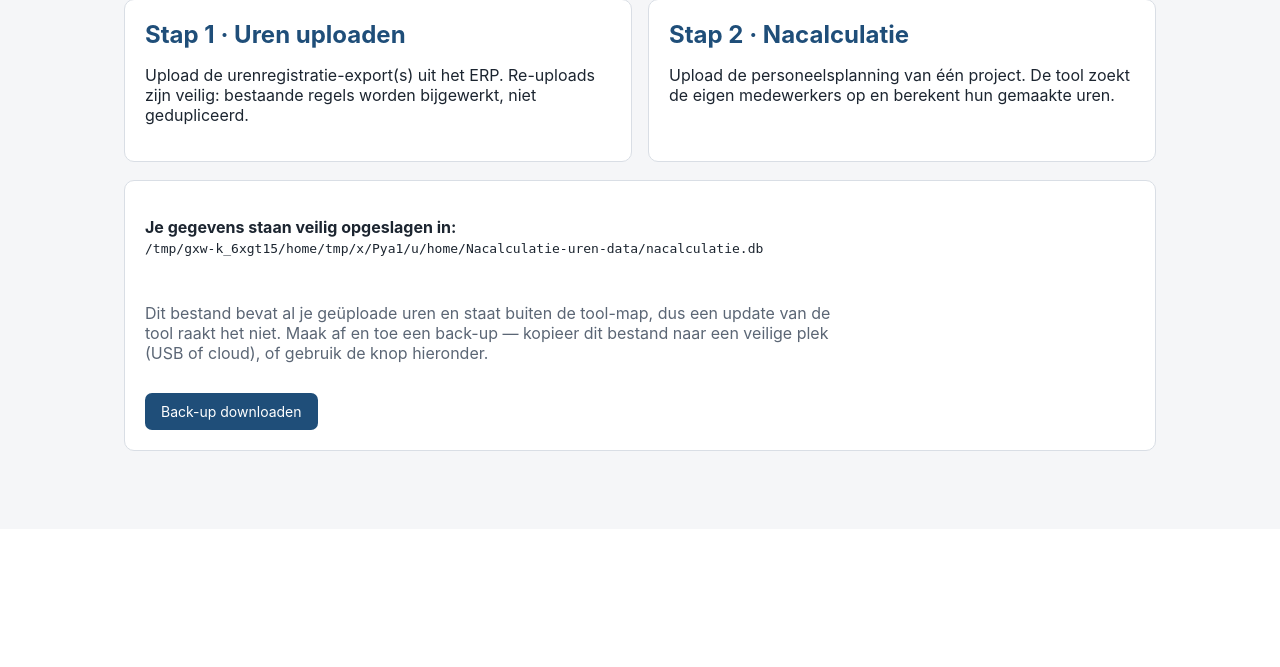
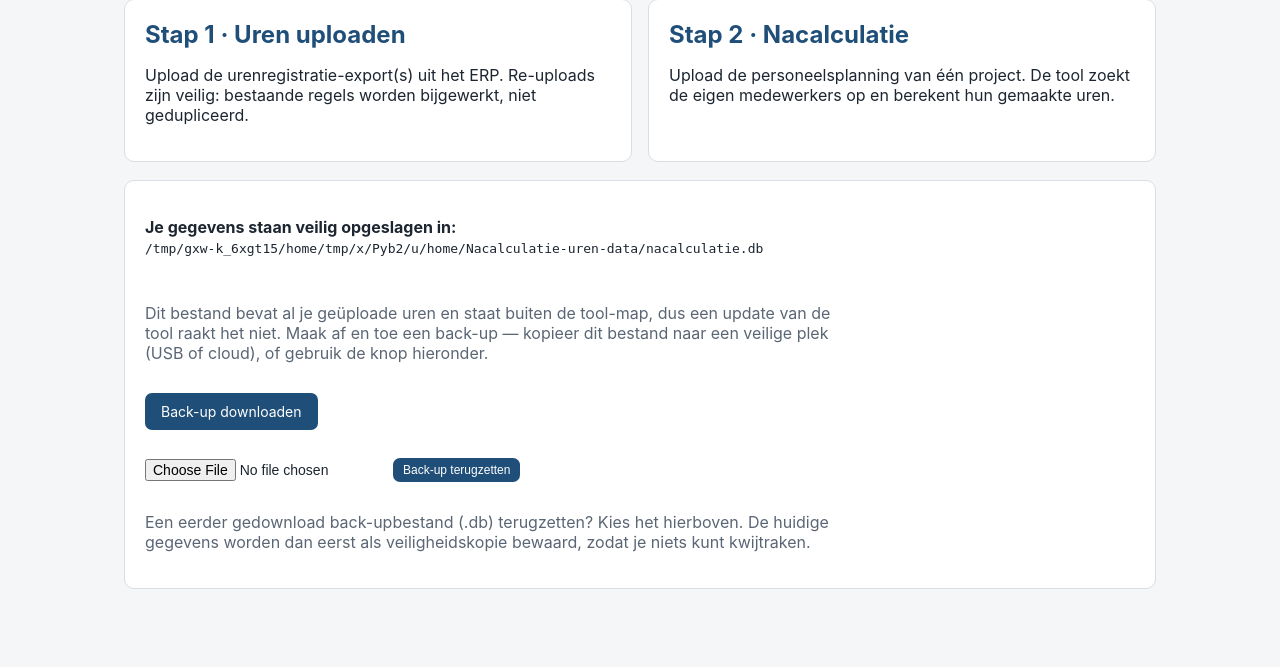
Before and after one commit to bjorndewit35-create/Nacalulatie-uren-tool, a Flask app: page / in a window 1280 px wide. Shown: the part 301-968 px from the top of the page. Before the commit the page ends 752 px from the top, so only its background shows below. Run offline with Flask 3, Linux system fonts and the light colour scheme; data comes from the database, SQL or seed files in the repository; data that the repository does not hold is empty.

Commit message:
Back-up terugzetten-knop op het dashboard (#9)
Herstellen van een gedownloade .db-back-up wordt net zo makkelijk als
downloaden, zonder technische stappen:
- db.py: is_geldige_db() (controleert op een SQLite-db met 'uren'-tabel)
  en herstel_db() (maakt eerst een veiligheidskopie van de huidige data,
  zet dan de back-up terug; weigert een ongeldig bestand zonder het doel
  aan te raken).
- app.py: POST /herstel achter de bestaande wachtwoord-gate; valideert,
  maakt een tijdstempel-veiligheidskopie en meldt de herstelde aantallen.
- index.html: uploadknop 'Back-up terugzetten' naast 'Back-up downloaden',
  met bevestigingsvraag.
- Tests: geldig/ongeldig herstel, veiligheidskopie, en de route. 31 groen.

https://claude.ai/code/session_01GzGRF98oozQnk2b5fR7wBC

Co-authored-by: Claude <noreply@anthropic.com>

```diff
--- a/app.py
+++ b/app.py
@@ -112,6 +112,38 @@ def backup():
         download_name=f"nacalculatie-backup-{datum}.db",
         mimetype="application/octet-stream",
     )
+
+
+@app.route("/herstel", methods=["POST"])
+def herstel():
+    bestand = request.files.get("backup")
+    if not bestand or not bestand.filename:
+        flash("Geen back-upbestand gekozen.", "fout")
+        return redirect(url_for("index"))
+    if not bestand.filename.lower().endswith(".db"):
+        flash("Kies een .db back-upbestand.", "fout")
+        return redirect(url_for("index"))
+    fd, tmp = tempfile.mkstemp(suffix=".db")
+    os.close(fd)
+    try:
+        bestand.save(tmp)
+        stempel = datetime.datetime.now().strftime("%Y%m%d-%H%M%S")
+        s = db.herstel_db(tmp, DB_PATH, f"{DB_PATH}.voor-herstel-{stempel}")
+    except ValueError:
+        flash("Dit lijkt geen geldig back-upbestand van de tool. Er is niets gewijzigd.", "fout")
+        return redirect(url_for("index"))
+    except Exception as e:  # noqa: BLE001
+        flash(f"Terugzetten mislukt: {e}", "fout")
+        return redirect(url_for("index"))
+    finally:
+        if os.path.exists(tmp):
+            os.remove(tmp)
+    flash(
+        f"Back-up teruggezet: {s['medewerkers']} medewerkers, {s['regels']} regels. "
+        "De vorige gegevens zijn als veiligheidskopie bewaard.",
+        "ok",
+    )
+    return redirect(url_for("index"))
 
 
 @app.route("/uren", methods=["GET", "POST"])
--- a/db.py
+++ b/db.py
@@ -17,6 +17,38 @@ def migreer_db(oud_pad, nieuw_pad):
     os.makedirs(os.path.dirname(nieuw_pad) or ".", exist_ok=True)
     shutil.copy2(oud_pad, nieuw_pad)
     return True
+
+
+def is_geldige_db(pad):
+    """True als het bestand een SQLite-database met een 'uren'-tabel is."""
+    try:
+        c = sqlite3.connect(pad)
+        try:
+            return c.execute(
+                "SELECT 1 FROM sqlite_master WHERE type='table' AND name='uren'"
+            ).fetchone() is not None
+        finally:
+            c.close()
+    except sqlite3.Error:
+        return False
+
+
+def herstel_db(bron_pad, doel_pad, veiligheidskopie_pad=None):
+    """Zet een geldige back-up terug op doel_pad. Maakt eerst (indien meegegeven en
+    het doel bestaat) een veiligheidskopie van de huidige data. Geeft db_status van de
+    teruggezette database. Gooit ValueError als de back-up ongeldig is (doel blijft dan
+    ongemoeid)."""
+    if not is_geldige_db(bron_pad):
+        raise ValueError("geen geldig back-upbestand")
+    if veiligheidskopie_pad and os.path.exists(doel_pad):
+        shutil.copy2(doel_pad, veiligheidskopie_pad)
+    os.makedirs(os.path.dirname(doel_pad) or ".", exist_ok=True)
+    shutil.copy2(bron_pad, doel_pad)
+    c = get_conn(doel_pad)
+    try:
+        return db_status(c)
+    finally:
+        c.close()
 
 
 def get_conn(path):
--- a/templates/index.html
+++ b/templates/index.html
@@ -39,5 +39,14 @@
   update van de tool raakt het niet. Maak af en toe een back-up — kopieer dit bestand naar een
   veilige plek (USB of cloud), of gebruik de knop hieronder.</p>
   <a class="knop" href="{{ url_for('backup') }}">Back-up downloaden</a>
+
+  <form method="post" action="{{ url_for('herstel') }}" enctype="multipart/form-data"
+        class="inline-form"
+        onsubmit="return confirm('Back-up terugzetten? De huidige gegevens worden vervangen (er wordt eerst automatisch een veiligheidskopie gemaakt).');">
+    <input type="file" name="backup" accept=".db" required>
+    <button type="submit" class="klein">Back-up terugzetten</button>
+  </form>
+  <p class="uitleg">Een eerder gedownload back-upbestand (.db) terugzetten? Kies het hierboven. De
+  huidige gegevens worden dan eerst als veiligheidskopie bewaard, zodat je niets kunt kwijtraken.</p>
 </div>
 {% endblock %}
```
Also changed, not shown: tests/test_nacalculatie.py (+87 -0 lines).
